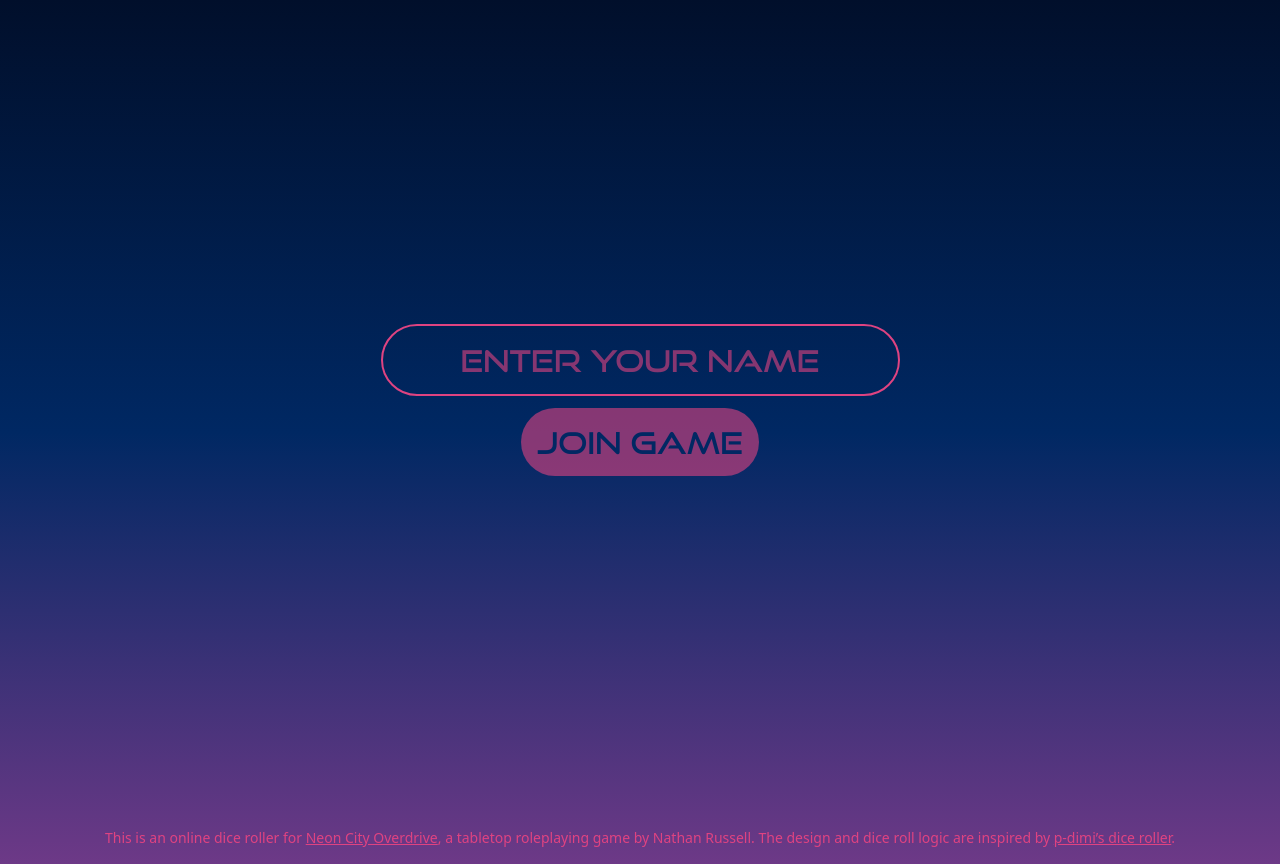
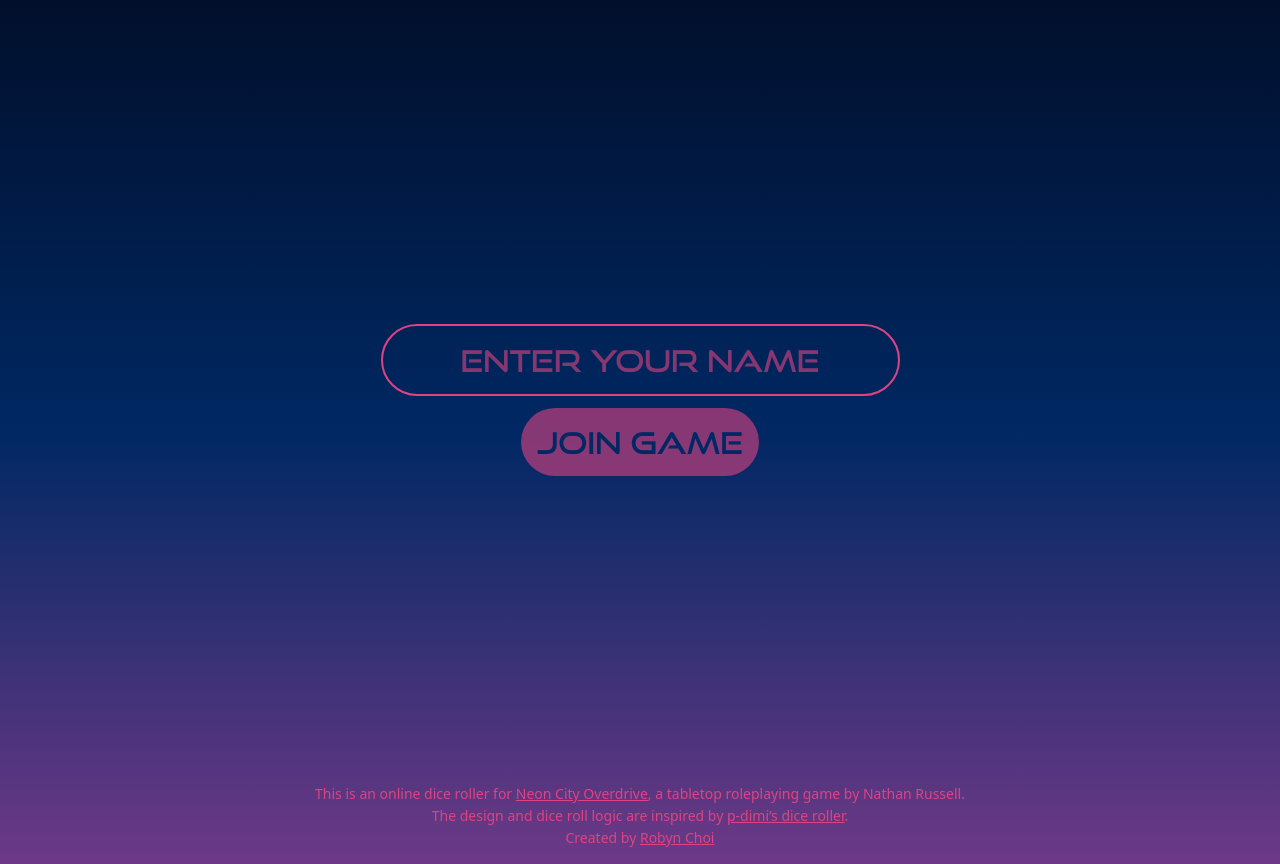
Before and after one commit to robyn3choi/nco-diceroller, a Next.js app: page / in a window 1280 px wide. Built offline with nearby package versions, Linux system fonts and the light colour scheme.

Commit message:
updated footer

```diff
--- a/components/Footer.tsx
+++ b/components/Footer.tsx
@@ -1,18 +1,22 @@
 export default function Footer() {
   return (
     <div className="font-sans text-sm p-4 absolute bottom-0 text-center w-full">
+      <p>
         This is an online dice roller for{" "}
         <a
-        className="underline hover:text-white"
+          className="underline hover:text-lightblue"
           href="https://www.perilplanet.com/neon-city-overdrive/"
           target="_blank"
           rel="noreferrer"
         >
           Neon City Overdrive
         </a>
-      , a tabletop roleplaying game by Nathan Russell. The design and dice roll logic are inspired by{" "}
+        , a tabletop roleplaying game by Nathan Russell.
+      </p>
+      <p className="mt-0.5">
+        The design and dice roll logic are inspired by{" "}
         <a
-        className="underline hover:text-white"
+          className="underline hover:text-lightblue"
           href="https://p-dimi.github.io/Neon-City-Overdrive-dice-thrower/"
           target="_blank"
           rel="noreferrer"
@@ -20,6 +24,18 @@ export default function Footer() {
           p-dimi’s dice roller
         </a>
         .
+      </p>
+      <p className="mt-0.5">
+        Created by{" "}
+        <a
+          className="underline hover:text-lightblue"
+          href="https://linktr.ee/bitbirdy"
+          target="_blank"
+          rel="noreferrer"
+        >
+          Robyn Choi
+        </a>
+      </p>
     </div>
   )
 }
```
Lines whose indentation alone changed are shown as unchanged.
